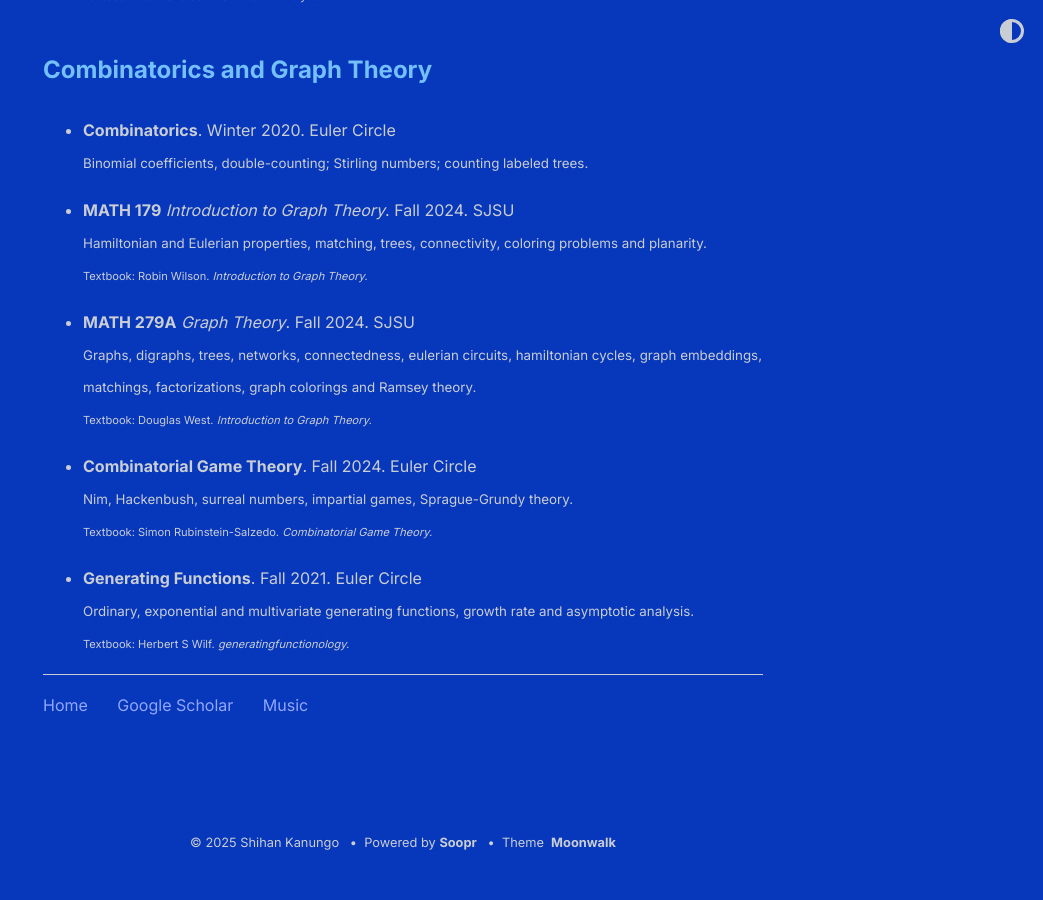
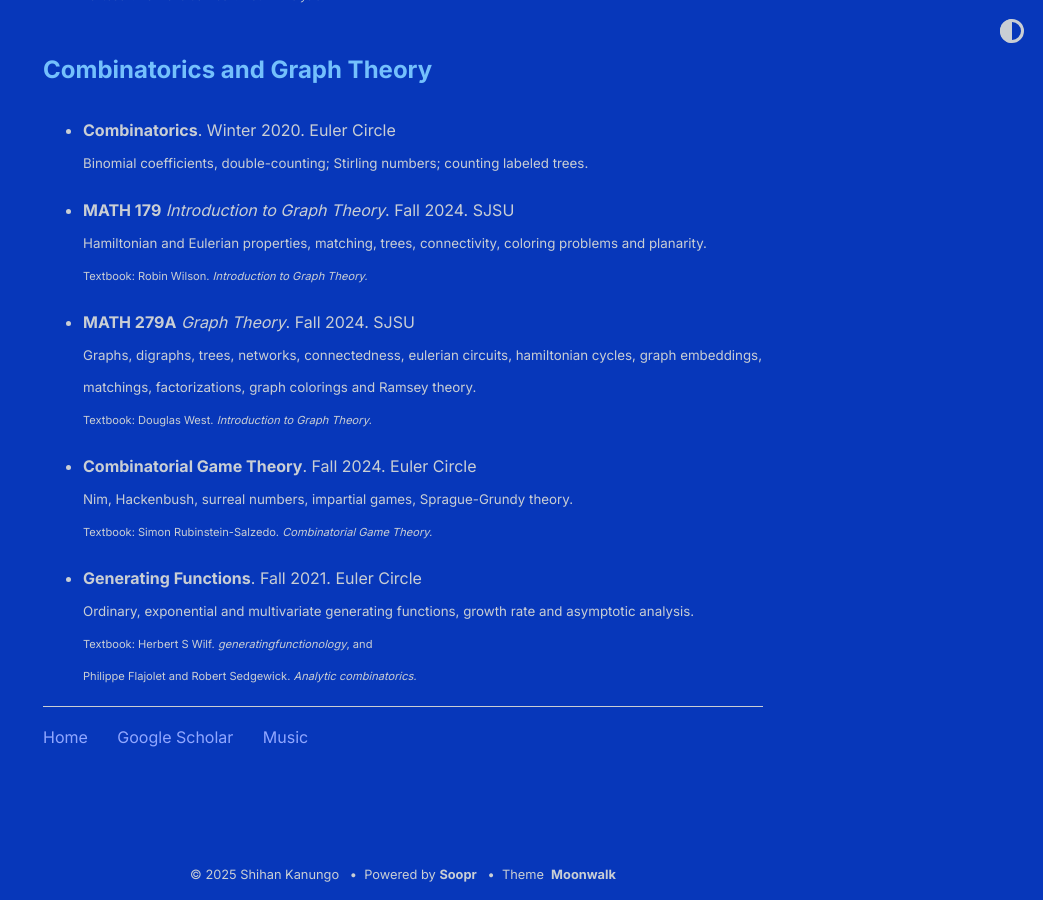
Before and after one commit to shihankanungo/shihankanungo.github.io, a Jekyll site: the page built from courses.md, in a window 1280 px wide and 900 px high, scrolled down 2968 px. Shown: the whole window, without its empty margins (237-1280 px from the left). Built offline with Jekyll 4.4.1, drawn with Linux system fonts in a browser that asks for light colours; before the commit the page ends 3836 px from its top, so only the background shows below that.

Commit message:
Update courses.md

```diff
--- a/courses.md
+++ b/courses.md
@@ -117,4 +117,5 @@ title: Mathematics coursework
 
 - **Generating Functions**. Fall 2021. Euler Circle <br>
   <small>Ordinary, exponential and multivariate generating functions, growth rate and asymptotic analysis.</small> <br>
-  <small><small>Textbook: Herbert S Wilf. <i>generatingfunctionology.</i></small></small>
+  <small><small>Textbook: Herbert S Wilf. <i>generatingfunctionology</i>, and <br>
+  Philippe Flajolet and Robert Sedgewick. <i>Analytic combinatorics.</i></small></small>
```
